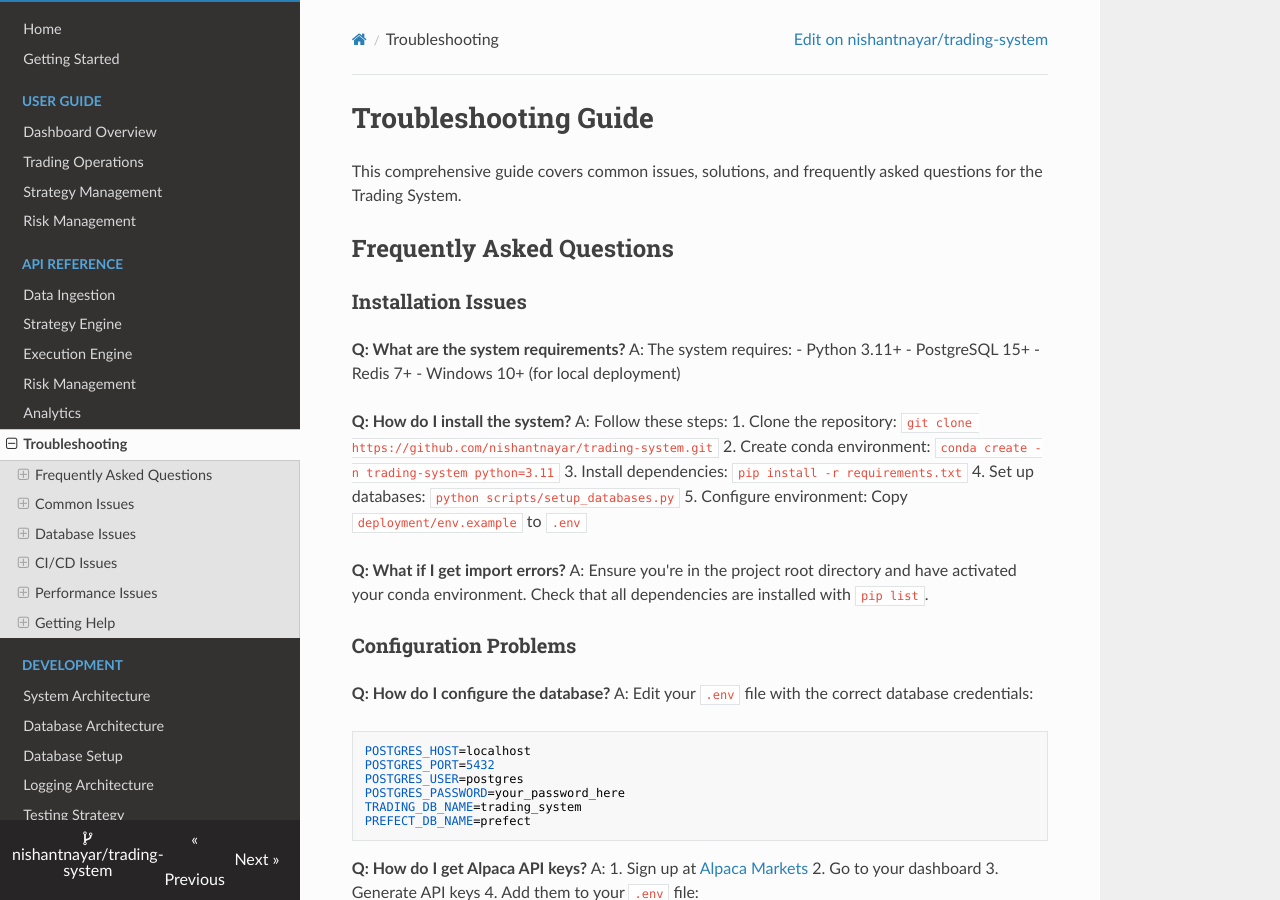
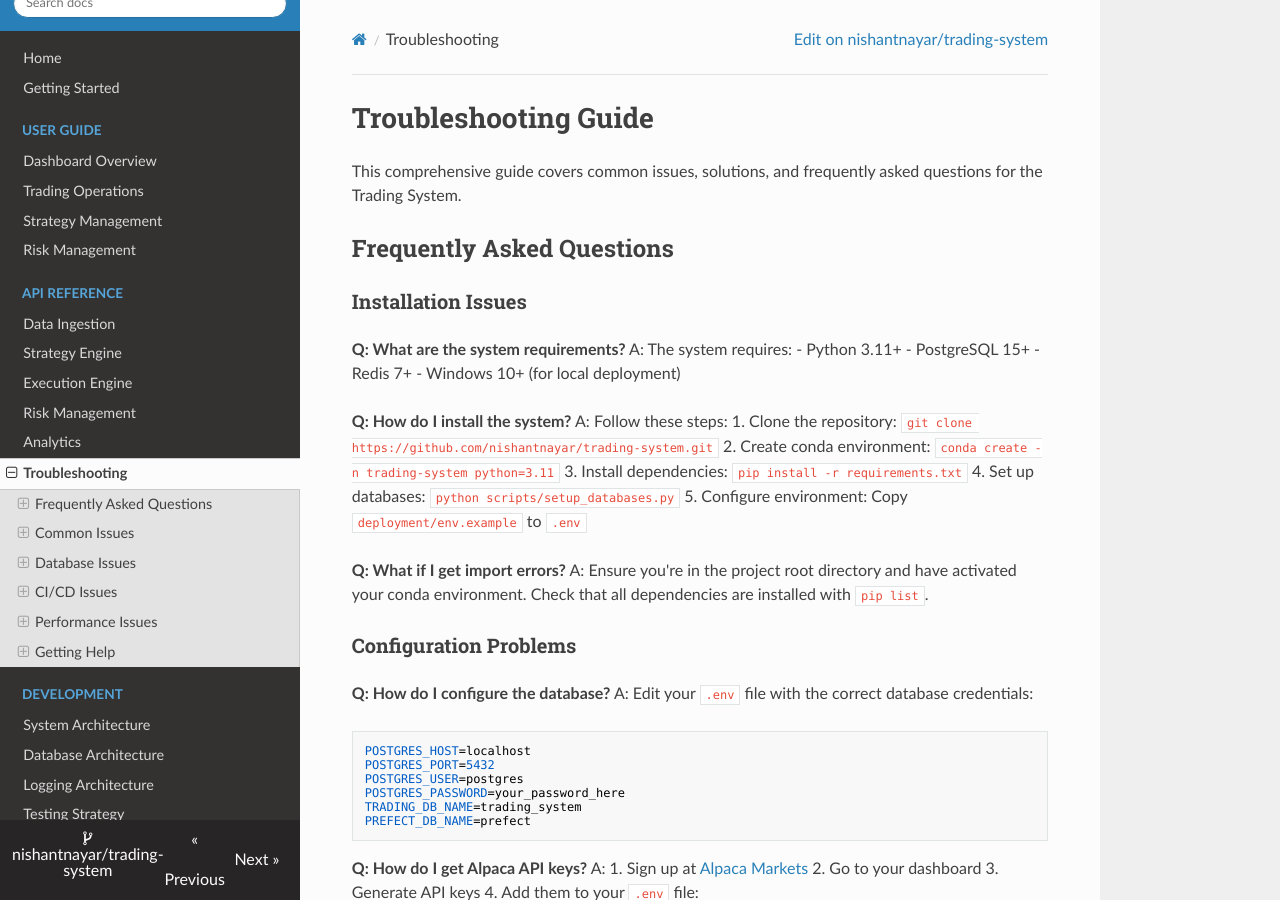
Before and after one commit to nishantnayar/Trading-System, an MkDocs documentation site: the page built from docs/troubleshooting.md, in a window 1280 px wide and 900 px high. Built offline with MkDocs 1.6.1, drawn with Linux system fonts in a browser that asks for light colours; nearby versions of some CDN libraries.

Commit message:
Update mkdocs.yml

```diff
--- a/mkdocs.yml
+++ b/mkdocs.yml
@@ -60,7 +60,6 @@
   - Development:
     - System Architecture: development/architecture.md
     - Database Architecture: development/database.md
-    - Database Setup: development/database-setup.md
     - Logging Architecture: development/logging.md
     - Testing Strategy: development/testing.md
     - CI/CD Pipeline: development/ci-cd.md
```
